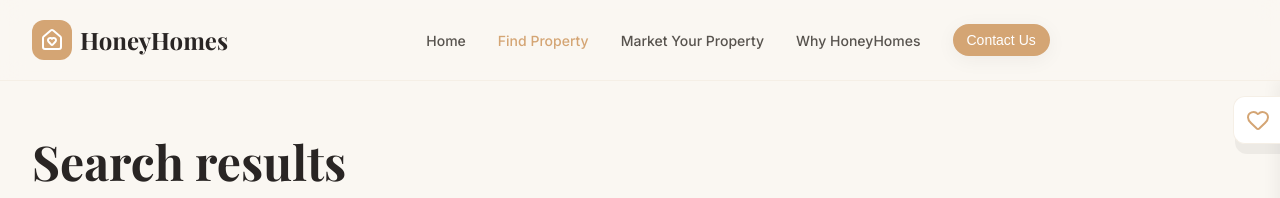
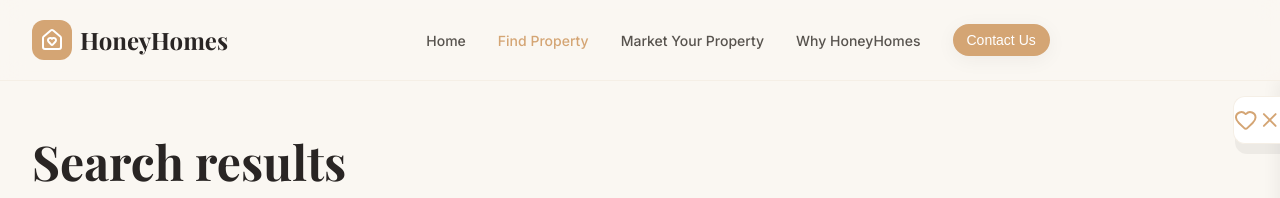
Before and after one commit to p3achijaii/react-coursework, a React (Vite) app: page /find-property in a window 1280 px wide. Shown: the top 198 px of the page. Built offline with nearby package versions, Linux system fonts and the light colour scheme.

Commit message:
update the favourite button, title with count, and clear all button of favorites sidebar component

```diff
--- a/src/components/FavoritesSidebar.jsx
+++ b/src/components/FavoritesSidebar.jsx
@@ -49,13 +49,22 @@ function FavoritesSidebar() {
     <div className={cn(styles.sidebar, isOpen && styles.sidebarOpen)}>
       {/* Toggle */}
       <button onClick={() => setIsOpen(!isOpen)} className={styles.toggleBtn}>
-        {isOpen ? <X size={24} /> : <Heart size={24} />}
+        <Heart
+          size={24}
+          className={`${styles.icon} ${isOpen ? styles.hidden : ""}`}
+        />
+        <X
+          size={24}
+          className={`${styles.icon} ${isOpen ? "" : styles.hidden}`}
+        />
       </button>
 
       {/* Header */}
       <div className={styles.header}>
-        <h3 className={styles.title}>Favourites</h3>
-        <span className={styles.count}>{favorites.length}</span>
+        <div className={styles.titleContainer}>
+          <h3 className={styles.title}>Favourites</h3>
+          <span className={styles.count}>{favorites.length}</span>
+        </div>
 
         {favorites.length > 0 && (
           <button
@@ -63,7 +72,7 @@ function FavoritesSidebar() {
             className={styles.clearBtn}
             title="Remove all"
           >
-            <Trash2 size={16} />
+            <Trash2 size={20} />
           </button>
         )}
       </div>
```
